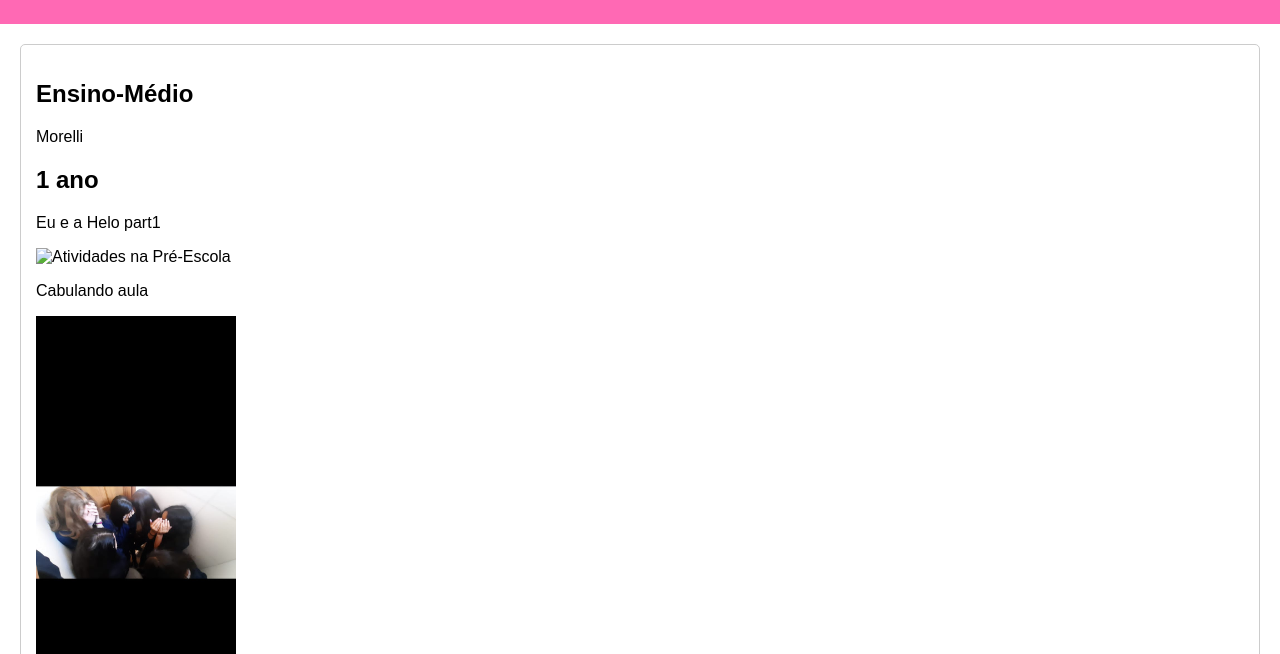
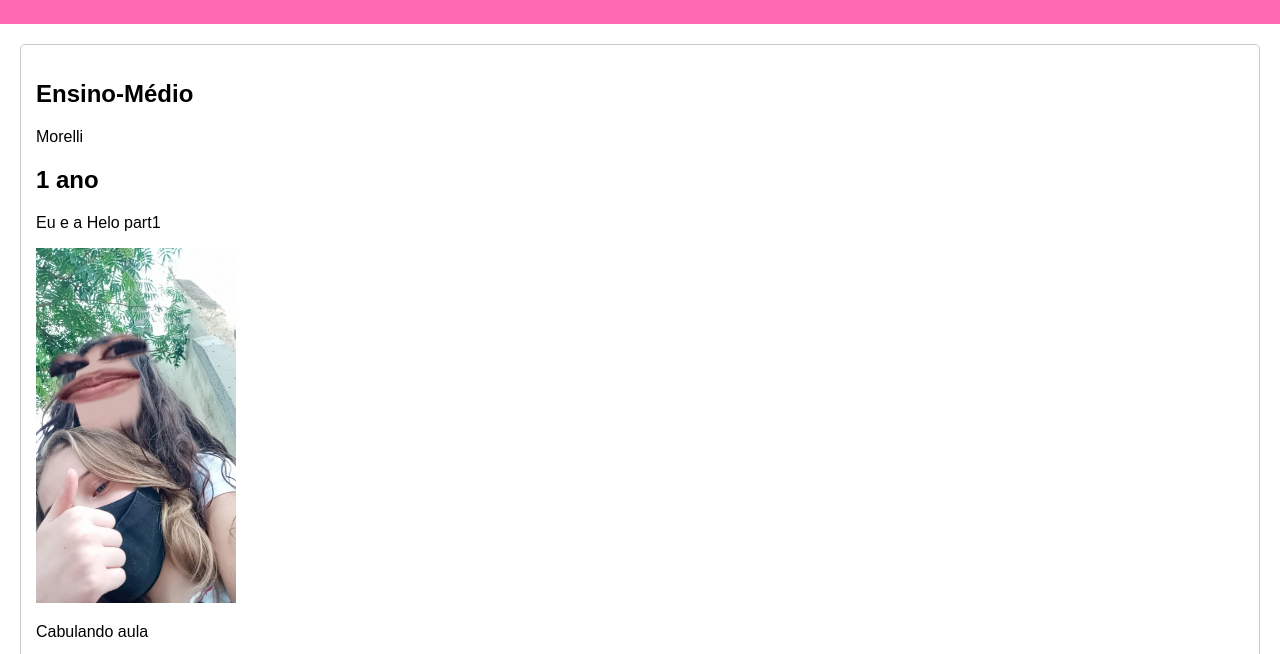
Before and after one commit to AnaGuiraldelo32/memorias, a plain HTML site: page index.html in a window 1280 px wide. Shown: the part 110-764 px from the top of the page. Drawn offline with Linux system fonts and the light colour scheme.

Commit message:
Update index.html

```diff
--- a/index.html
+++ b/index.html
@@ -23,7 +23,7 @@
             <p>Morelli</p>
             <h2>1 ano</h2>
             <p>Eu e a Helo part1</p>
-            <img src="" alt="Atividades na Pré-Escola">
+            <img src="helo1.jpg" alt="Atividades na Pré-Escola">
 
             <p>Cabulando aula</p>
          <img src="cabulando.jpg" alt="Atividades na Pré-Escola">
```
